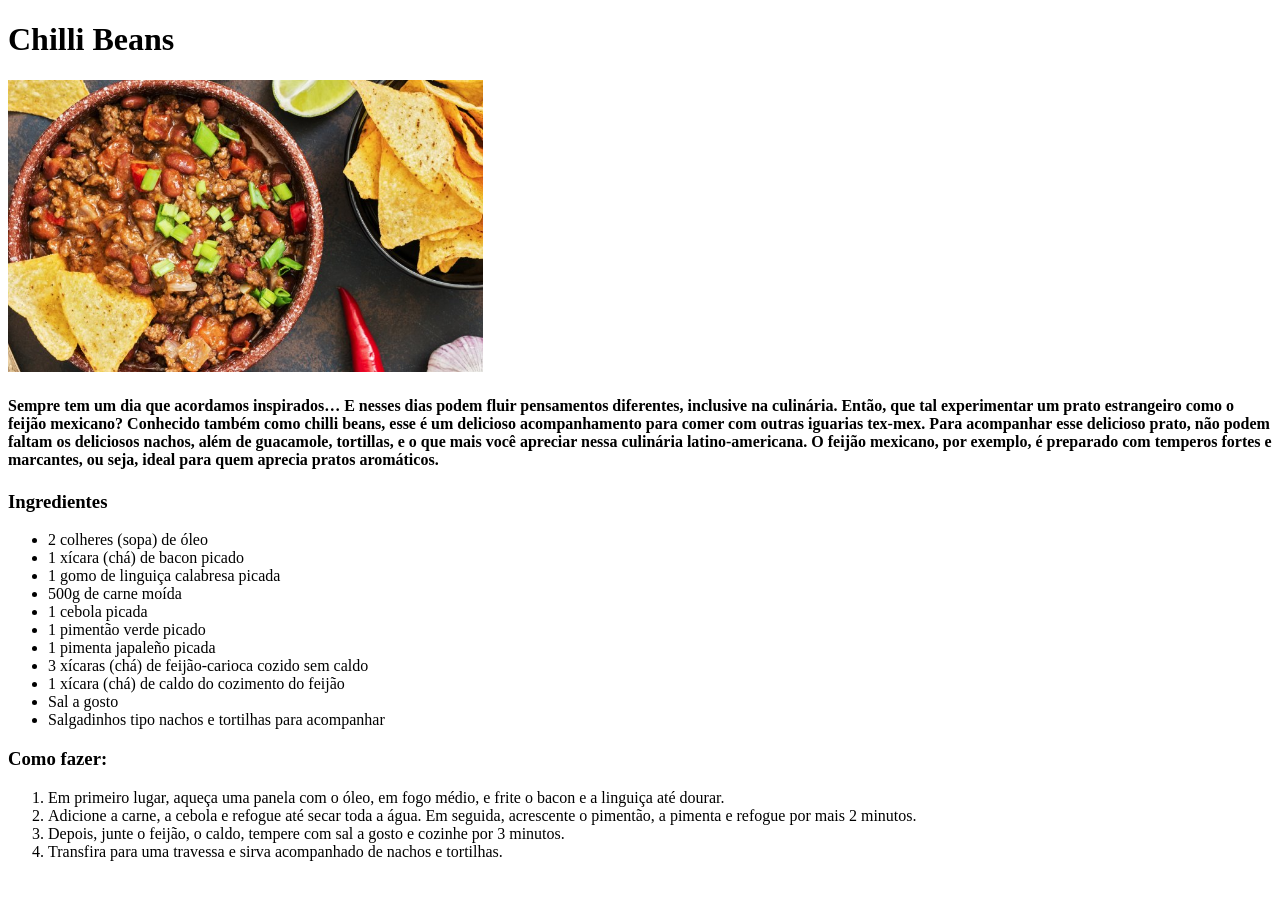
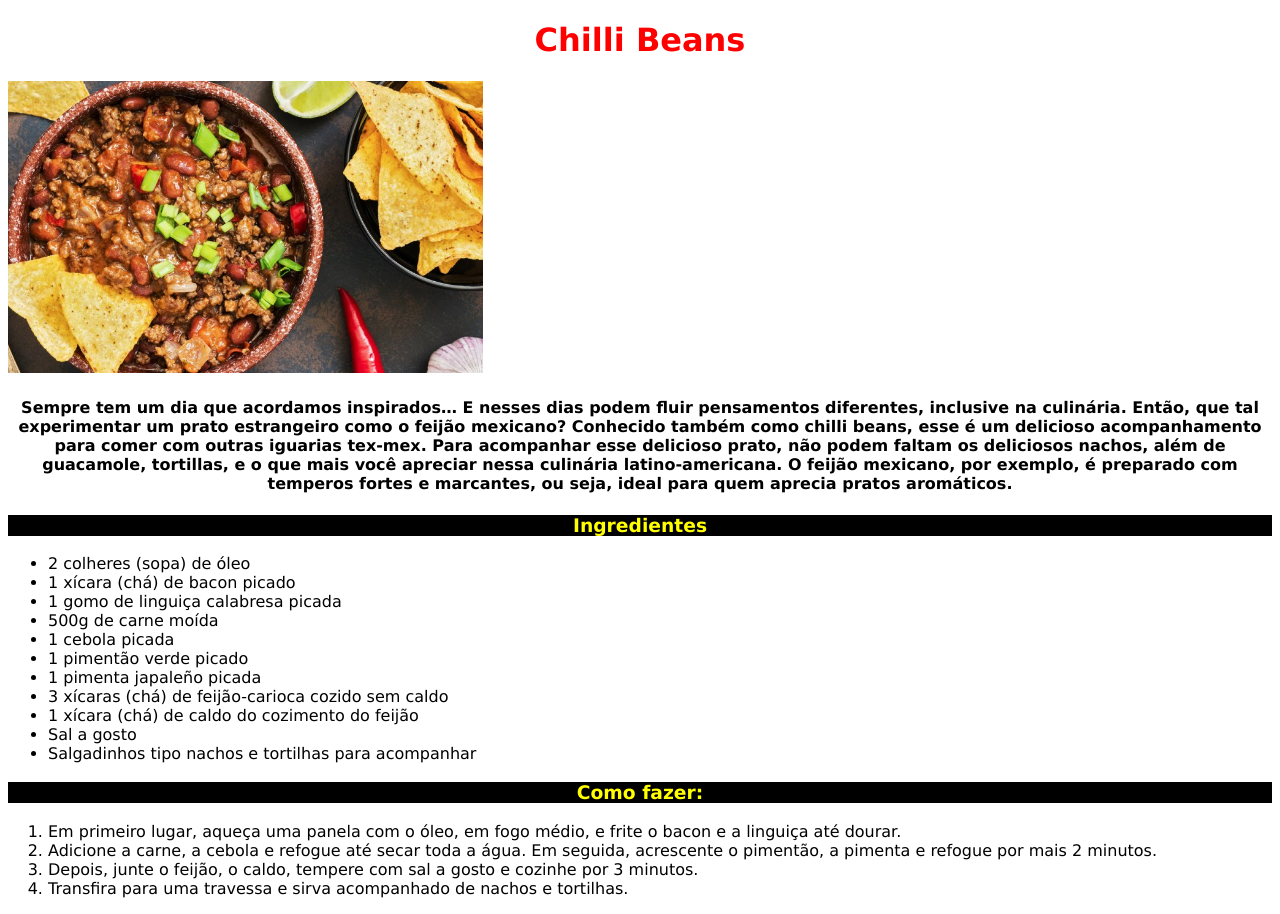
Before and after one commit to MrChronos666/odin-recipes, a plain HTML site: page recipes/chillibeans.html in a window 1280 px wide. Before the commit the page ends 877 px from the top, so only its background shows below. Drawn offline with Linux system fonts and the light colour scheme.

Commit message:
Add CSS
Add styles like:
Different font, text position and color

```diff
--- a/recipes/chillibeans.html
+++ b/recipes/chillibeans.html
@@ -4,6 +4,7 @@
     <head>
         <meta charset="UTF-8">
         <title>Chilli Beans</title>
+        <link rel="stylesheet" href="../style/styles.css">
     </head>
 
     <body>
--- /dev/null
+++ b/style/styles.css
@@ -0,0 +1,15 @@
+h1{
+    color:red;
+    text-align: center;
+}
+h3{
+    color:yellow;
+    background-color:black ;
+    text-align: center;
+}
+body{
+    font-family:'Lucida Sans', 'Lucida Sans Regular', 'Lucida Grande', 'Lucida Sans Unicode', Geneva, Verdana, sans-serif
+}
+h4{
+    text-align: center;
+}
```
Also changed, not shown: index.html (+1 -0 lines), recipes/lasagna.html (+1 -0 lines), recipes/lemonpie.html (+1 -0 lines).
